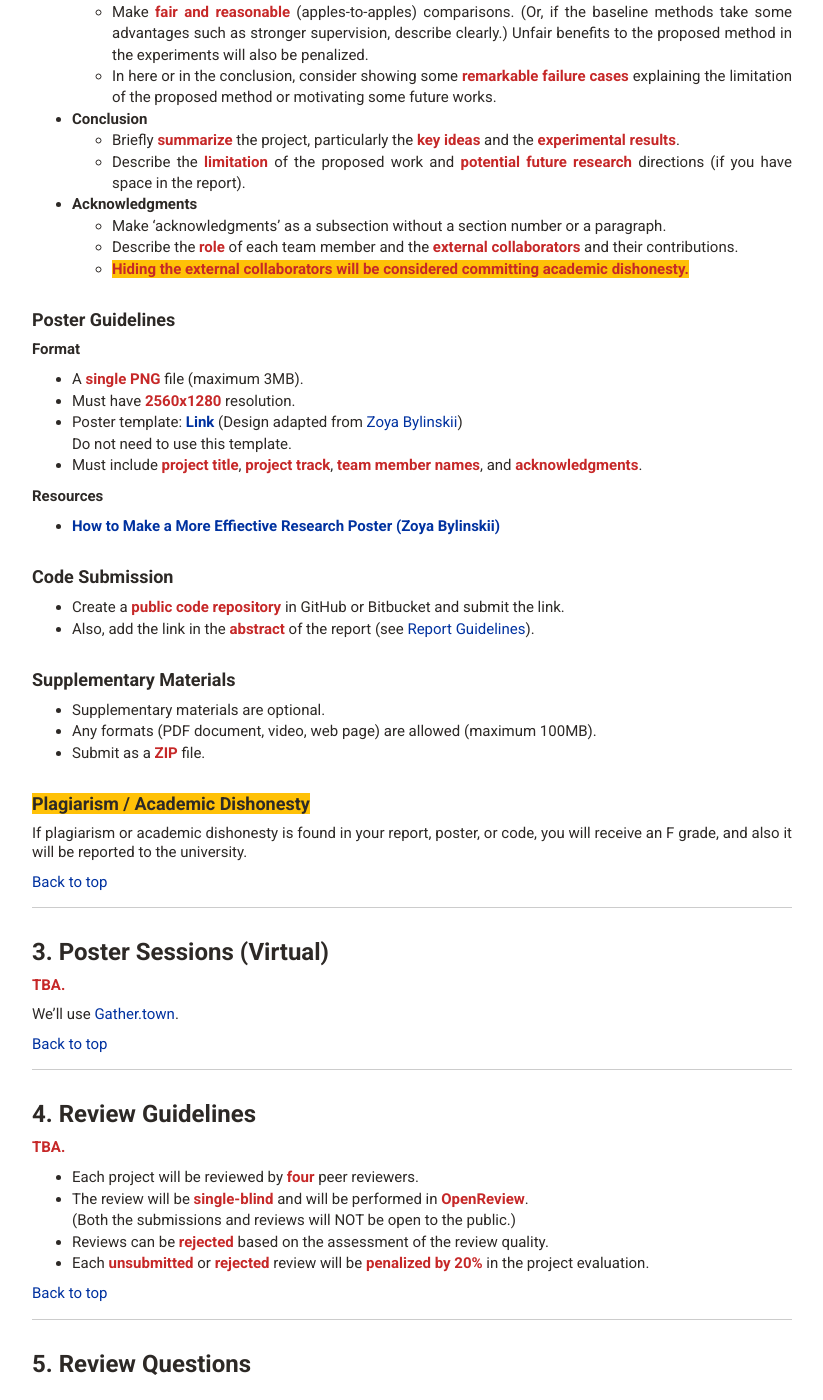
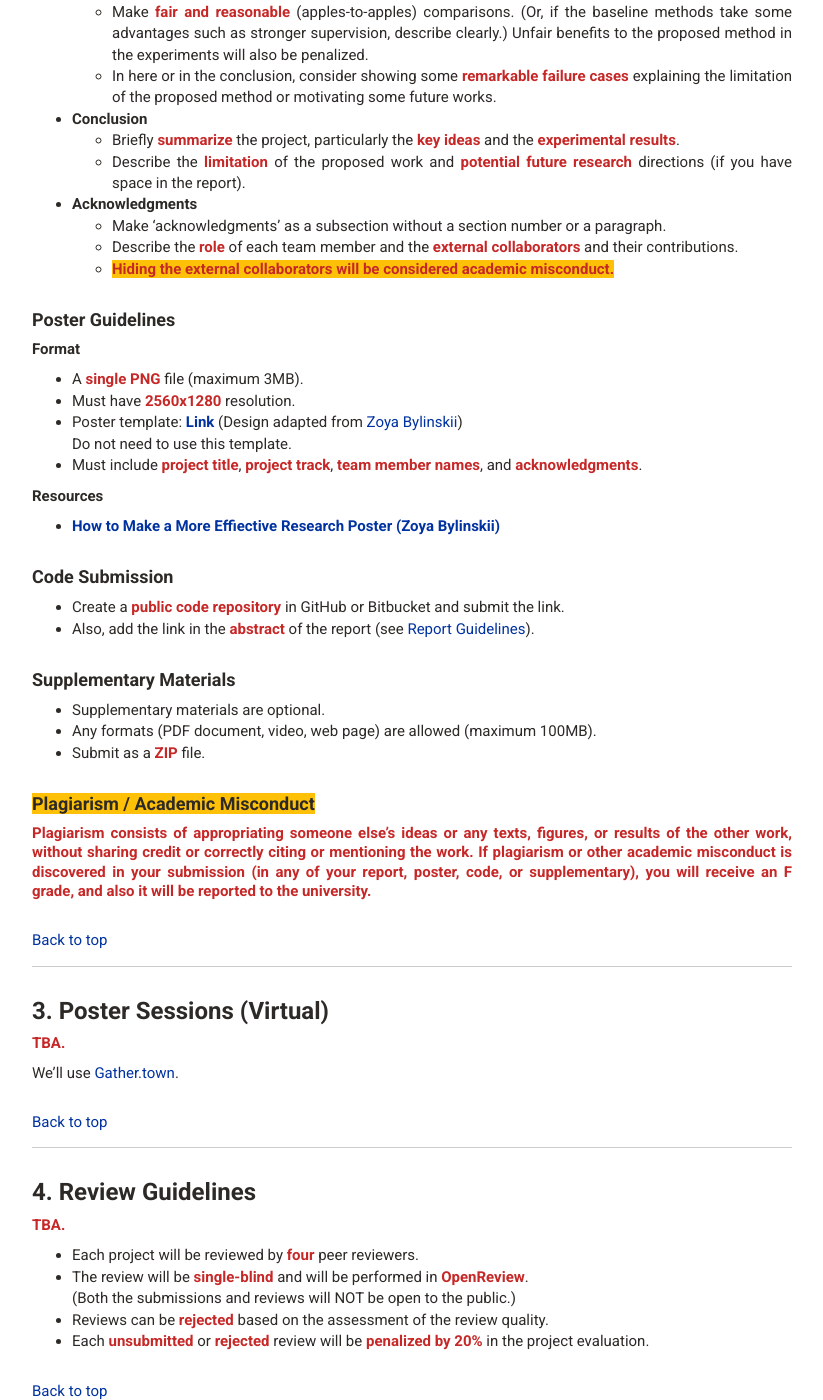
Before and after one commit to mhsung/mhsung.github.io, a Jekyll site: the page built from courses/kaist-cs492-3dml-2021-spring/_posts/2021-05-20-project-submission-guidelines.md, in a window 1280 px wide and 1400 px high, scrolled down 3873 px. Shown: the whole window, without its empty margins (228-1051 px from the left). Built offline with Jekyll 4.4.1, drawn with Linux system fonts in a browser that asks for light colours; our own code applies the rules of GitHub Pages for plain Markdown files; some of the changed text lies outside the part shown.

Commit message:
Updated.

```diff
--- a/courses/kaist-cs492-3dml-2021-spring/_posts/2021-05-20-project-submission-guidelines.md
+++ b/courses/kaist-cs492-3dml-2021-spring/_posts/2021-05-20-project-submission-guidelines.md
@@ -116,7 +116,7 @@ Additional sections/subsections are allowed. Also, the detailed instructions in
 - <b>Acknowledgments</b>
     - Make 'acknowledgments' as a subsection without a section number or a paragraph.
     - Describe the *role* of each team member and the *external collaborators* and their contributions.
-    - <h><em>Hiding the external collaborators will be considered committing academic dishonesty.</em></h>
+    - <h><em>Hiding the external collaborators will be considered academic misconduct.</em></h>
 
 
 <br>
@@ -162,7 +162,7 @@ Additional sections/subsections are allowed. Also, the detailed instructions in
 - <b>Acknowledgments</b>
     - Make 'acknowledgments' as a subsection without a section number or a paragraph.
     - Describe the *role* of each team member and the *external collaborators* and their contributions.
-    - <h><em>Hiding the external collaborators will be considered committing academic dishonesty.</em></h>
+    - <h><em>Hiding the external collaborators will be considered academic misconduct.</em></h>
 
 
 #### Poster Guidelines
@@ -190,10 +190,12 @@ Do not need to use this template.
 - Any formats (PDF document, video, web page) are allowed (maximum 100MB).
 - Submit as a *ZIP* file.
 
-#### <h>Plagiarism / Academic Dishonesty</h>
-If plagiarism or academic dishonesty is found in your report, poster, or code, you will receive an F grade, and also it will be reported to the university.
+#### <h>Plagiarism / Academic Misconduct</h>
+*Plagiarism consists of appropriating someone else's ideas or any texts, figures, or results of the other work, without sharing credit or correctly citing or mentioning the work.
+If plagiarism or other academic misconduct is discovered in your submission (in any of your report, poster, code, or supplementary), you will receive an F grade, and also it will be reported to the university.*
 
 
+<br>
 [Back to top](#)
 <br>
 
@@ -207,6 +209,7 @@ If plagiarism or academic dishonesty is found in your report, poster, or code, y
 We'll use [Gather.town](https://gather.town/){:target="_blank"}.
 
 
+<br>
 [Back to top](#)
 <br>
 
@@ -224,6 +227,7 @@ We'll use [Gather.town](https://gather.town/){:target="_blank"}.
 - Each *unsubmitted* or *rejected* review will be *penalized by 20%* in the project evaluation.
 
 
+<br>
 [Back to top](#)
 <br>
 
@@ -368,6 +372,7 @@ We'll use [Gather.town](https://gather.town/){:target="_blank"}.
 - Has three or more significant reasons not to be ‘Great!’.
 - Shows poor experimental designs or experimental results or technical contributions, and has one more significant reason not to be ‘Great!’.
 
+<br>
 [Back to top](#)
 
 <br/>
```
Also changed, not shown: other parts of courses/kaist-cs492-3dml-2021-spring/_posts/2021-05-20-project-submission-guidelines.md (+2 -2 lines).
